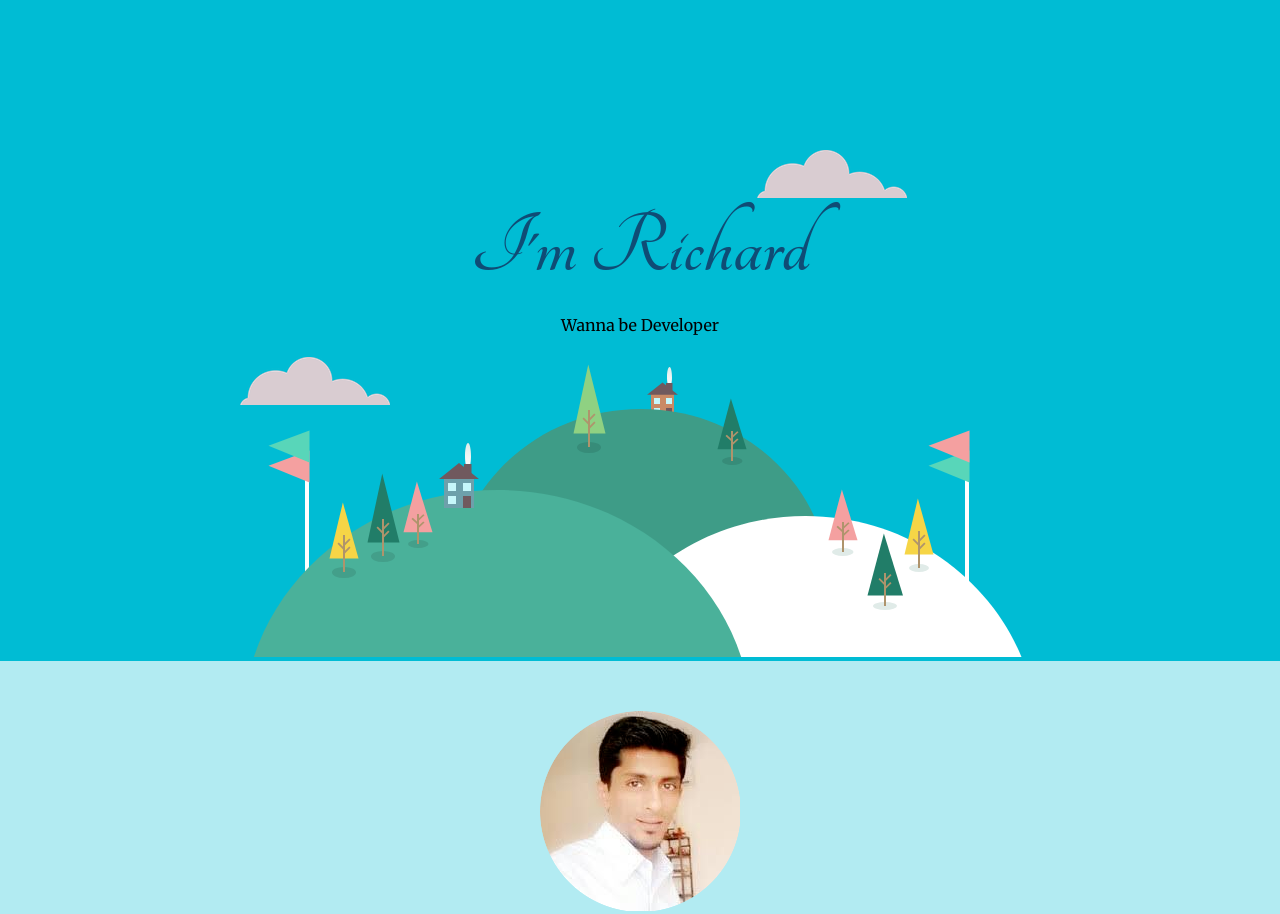
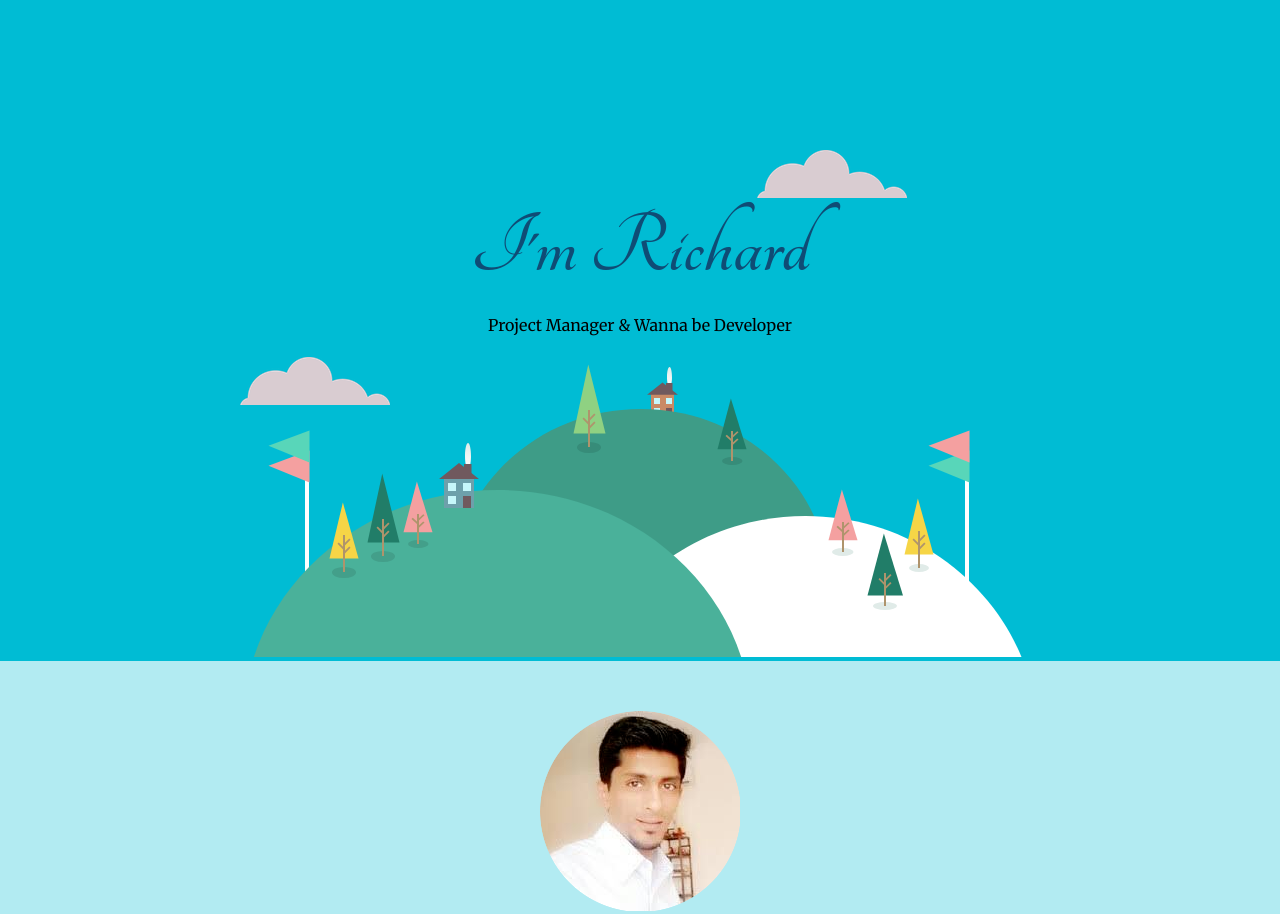
Before and after one commit to richard1805/cv, a plain HTML site: page index.html in a window 1280 px wide. Shown: the top 914 px of the page. Drawn offline with Linux system fonts and the light colour scheme; files that its build step writes are made by us from their sources.

Commit message:
Update index.html

```diff
--- a/index.html
+++ b/index.html
@@ -16,7 +16,7 @@
   <div id="overlay">
     <img class="top-cloud" src="cloud.png" alt="cloud" />
     <h1>I'm Richard</h1>
-    <p>Wanna be Developer</p>
+    <p>Project Manager & Wanna be Developer</p>
     <img class="bottom-cloud" src="cloud.png" alt="cloud" />
     <img class="mountain" src="land.svg" alt="land" />
   </div>
```
